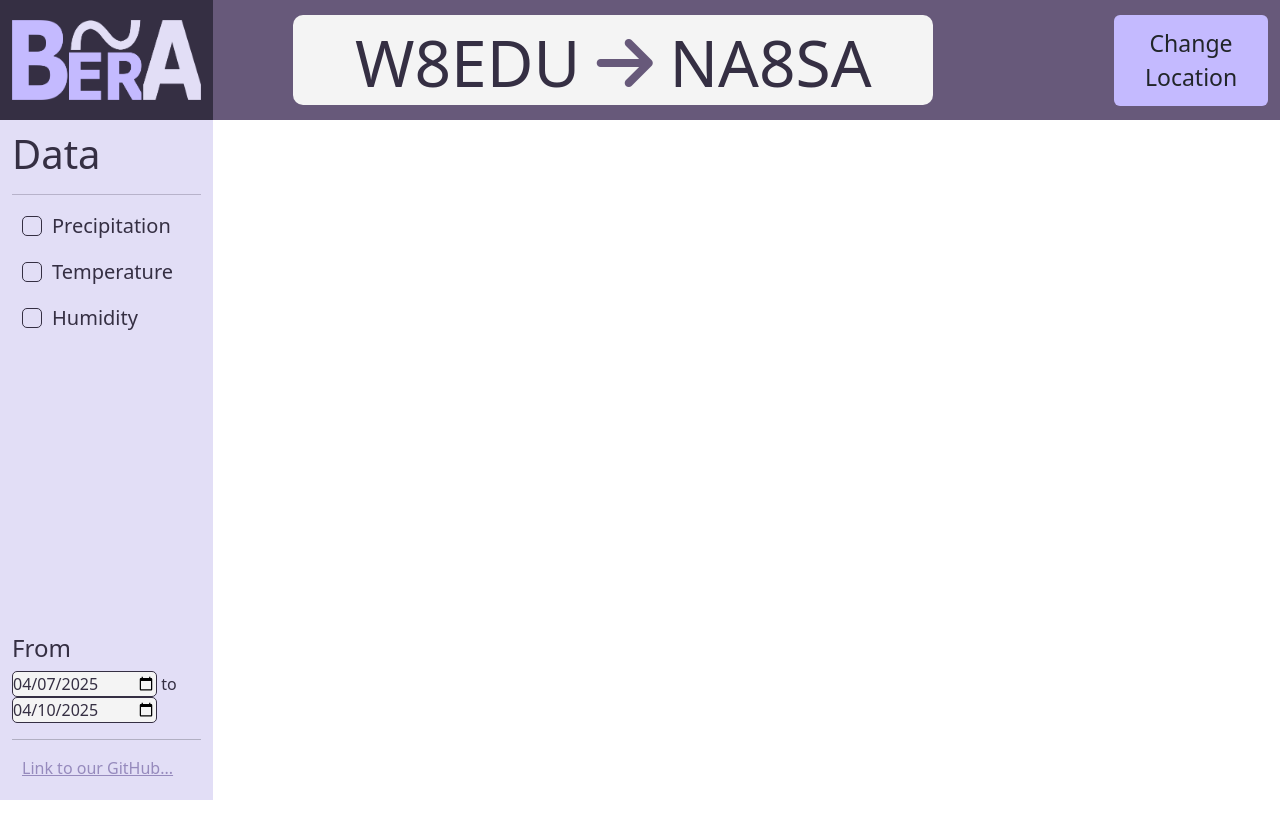
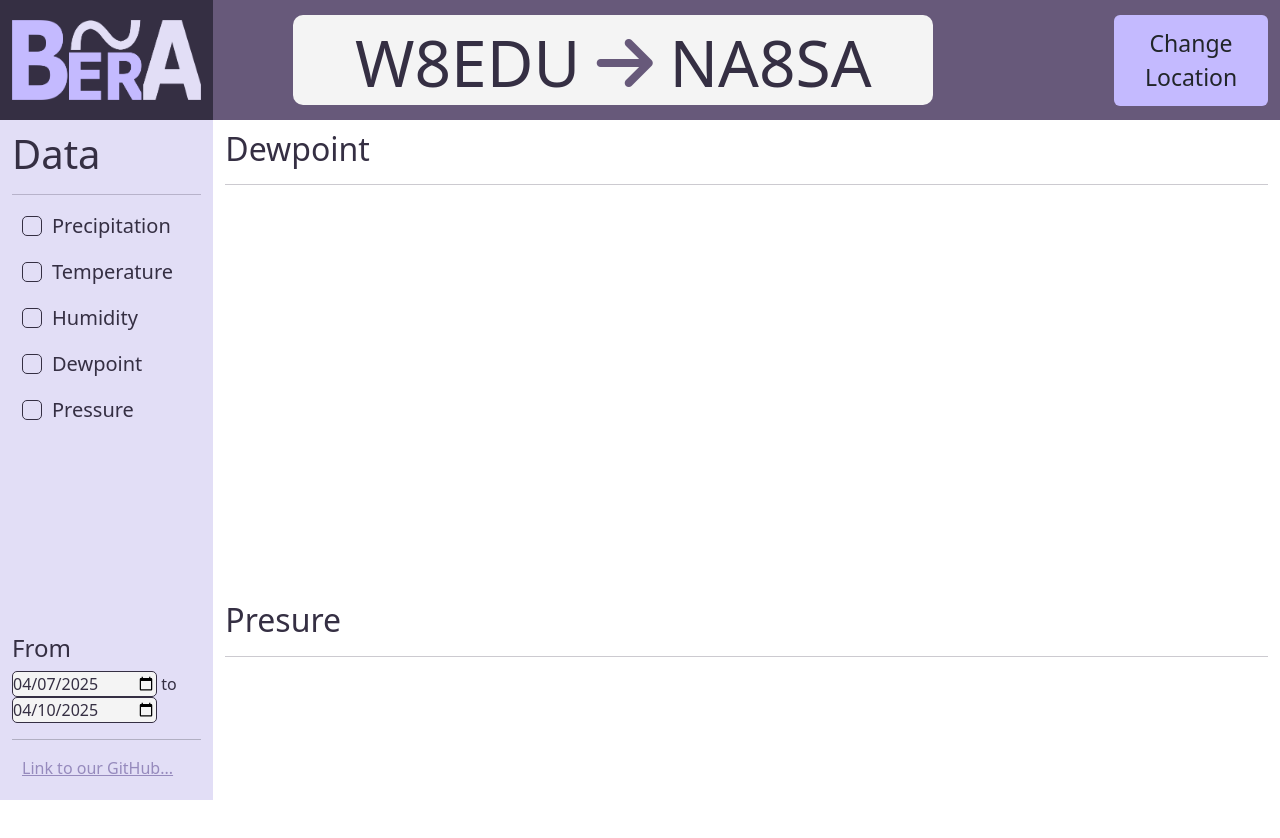
Before and after one commit to avryr/bera, a Next.js app: page / in a window 1280 px wide. Shown: the top 838 px of the page. Before the commit the page ends 800 px from the top, so only its background shows below. Built offline with nearby package versions, Linux system fonts and the light colour scheme; no server answers; the database is empty.

Commit message:
abstraction + more categories
- abstracted chart reloads to reloadCharts, in scope of home func only
- added dewpoint & pressure sections to checklist & charts, no charts yet tho

```diff
--- a/app/page.tsx
+++ b/app/page.tsx
@@ -275,14 +275,19 @@ export default function Home() {
   const [dateTo, setDateTo] = useState(defaultDateTo);
   const [dateRender, setDateRender] = useState(true);
 
+  function reloadCharts(){
+    setDateRender(false)
+    setTimeout(() => setDateRender(true), 1);
+  }
+
+
   function handleDateChange(event : React.ChangeEvent<HTMLInputElement>) {
     if(event.target.id == 'from'){
         setDateFrom(event.target.value);
     }else{
         setDateTo(event.target.value);
     }
-    setDateRender(false)
-    setTimeout(() => setDateRender(true), 1);
+    reloadCharts();
   }
 
 
@@ -328,6 +333,7 @@ export default function Home() {
                 <hr />
                 {/* Checklist */}
                 <div className="checks">
+                    {/* Precipitation */}
                     <div className="form-check">
                         <input
                           className="form-check-input"
@@ -340,6 +346,7 @@ export default function Home() {
                         </label>
                     </div>
                     <p></p>
+                    {/* Temperature */}
                     <div className="form-check">
                         <input
                           className="form-check-input"
@@ -352,6 +359,7 @@ export default function Home() {
                         </label>
                     </div>
                     <p></p>
+                    {/* Humidity */}
                     <div className="form-check">
                         <input
                           className="form-check-input"
@@ -361,6 +369,32 @@ export default function Home() {
                         />
                         <label className="form-check-label" htmlFor="humid">
                             Humidity
+                        </label>
+                    </div>
+                    <p></p>
+                    {/* Dewpoint */}
+                    <div className="form-check">
+                        <input
+                          className="form-check-input"
+                          type="checkbox"
+                          id="dew"
+                          onChange={() => toggleChart('#dewChart')}
+                        />
+                        <label className="form-check-label" htmlFor="dew">
+                            Dewpoint
+                        </label>
+                    </div>
+                    <p></p>
+                    {/* Pressure */}
+                    <div className="form-check">
+                        <input
+                          className="form-check-input"
+                          type="checkbox"
+                          id="pressure"
+                          onChange={() => toggleChart('#pressureChart')}
+                        />
+                        <label className="form-check-label" htmlFor="pressure">
+                            Pressure
                         </label>
                     </div>
                 </div>
@@ -399,6 +433,22 @@ export default function Home() {
                         {dateRender && <HumidityChart dateFrom={dateFrom} dateTo={dateTo}/>}
                     </div>
                 </div>
+                {/* Dewpoint */}
+                <div id="dewChart">
+                    <h2>Dewpoint</h2>
+                    <hr />
+                    <div className="chart-container" style={{ height: '400px' }}>
+
+                    </div>
+                </div>
+                {/* Pressure */}
+                <div id="pressureChart">
+                    <h2>Presure</h2>
+                    <hr />
+                    <div className="chart-container" style={{ height: '400px' }}>
+
+                    </div>
+                </div>
             </div>
         </div>
     </div>
```
